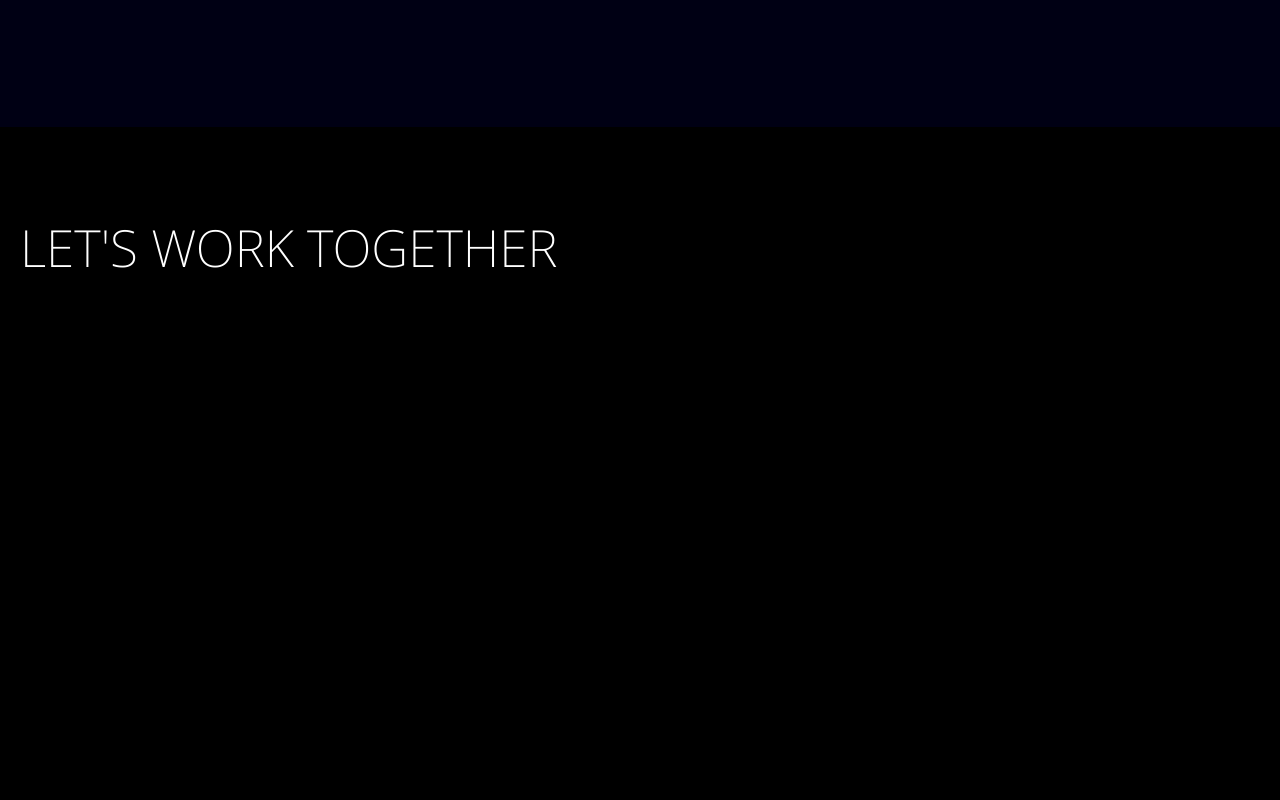
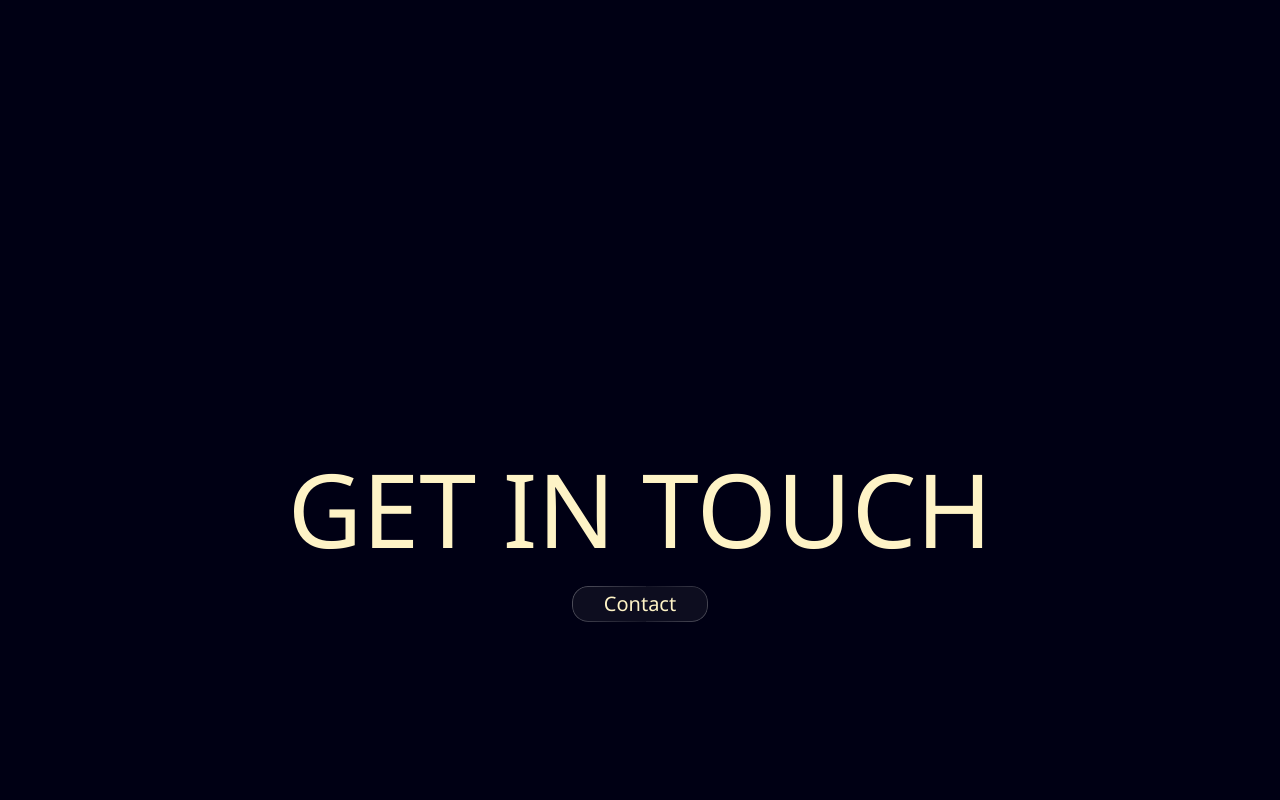
Before and after one commit to Shekhar373/Shekhar_Sharma-portfolio, a React (Vite) app: page / in a window 1280 px wide. Shown: the part 4540-5340 px from the top of the page. Built offline with nearby package versions, Linux system fonts and the light colour scheme.

Commit message:
some data added

```diff
--- a/src/components/Contact.jsx
+++ b/src/components/Contact.jsx
@@ -4,12 +4,9 @@ import ImageShare from '../r3f/ImageSphare'
 
 const Contact = () => {
   return (
-    <div className='h-screen w-full'>
-      <div className='h-screen w-full '>
-        <Canvas>
-          <ImageShare />
-        </Canvas>
-      </div>
+    <div className='h-screen w-full flex flex-col justify-center items-center'>
+      <h1 className='text-[8vw]'>GET IN TOUCH</h1>
+      <button className='button-animation text-xl px-8 py-1 rounded-2xl'>Contact</button>
     </div>
   )
 }
--- a/src/data/project.js
+++ b/src/data/project.js
@@ -4,8 +4,16 @@ export const work = [
     slug: "new-hew-studio",
     cover:
       "https://i.pinimg.com/1200x/0c/6e/3b/0c6e3bb9dab0529b99efbd0849194593.jpg",
+
     description:
       "Zippi is a food and beverage brand crafted with a bold and modern visual identity. From logo to packaging, every element is designed to create a distinctive and memorable brand presence.",
+
+    challenge:
+      "For a production company working with clients like Lollapalooza Paris and Santander, the website needed to do what their films do: capture attention immediately and hold it. The challenge was building a digital experience that felt as intentional and immersive as the content Alaska creates.",
+
+    solution:
+      "We designed the site around the directors — not the company. Each director becomes an entry point into their own visual universe, with video-first presentation and a navigation system that feels like moving through scenes, not pages. The result is a site that works the way Alaska's films do: image first, always.",
+
     livelink: "https://www.newhuestudio.in/",
   },
   {
@@ -15,7 +23,8 @@ export const work = [
       "https://i.pinimg.com/1200x/fc/d1/a8/fcd1a89545d70bfa91916bb1f92386b3.jpg",
     description:
       "Zippi is a food and beverage brand crafted with a bold and modern visual identity. From logo to packaging, every element is designed to create a distinctive and memorable brand presence.",
-    livelink: "https://work-portfolio-y6ty-8ckuimype-shekhar373s-projects.vercel.app/",
+    livelink:
+      "https://work-portfolio-y6ty-8ckuimype-shekhar373s-projects.vercel.app/",
   },
   {
     title: "ECHO STUDIO",
--- a/src/index.css
+++ b/src/index.css
@@ -19,26 +19,26 @@ body {
   src: url(/public/heading.otf);
 }
 
-/* button {
+.button-animation {
   backdrop-filter: blur(10px);
   background: rgba(255, 255, 255, 0.05);
-} */
+}
 
 /* glowing animated border */
-/* button::before {
+.button-animation::before {
   content: "";
   position: absolute;
   inset: 0;
   border-radius: inherit;
   padding: 1px; /* border thickness */
 
-  /* background: linear-gradient(
+   background: linear-gradient(
     120deg,
     transparent,
     rgba(255, 255, 255, 0.431),
     transparent
-  ); */ */
-/*
+  );
+
   background-size: 200% 200%;
   animation: borderMove 4s linear infinite;
 
@@ -47,10 +47,10 @@ body {
     linear-gradient(#000 0 0);
   -webkit-mask-composite: xor;
   mask-composite: exclude;
-} */
+}
 
 /* subtle glow */
-/* button::after {
+.button-animation::after {
   content: "";
   position: absolute;
   inset: 0;
@@ -64,20 +64,20 @@ body {
   transition: 0.3s;
 }
 
-hover effect
-button:hover::after {
+/* hover effect */
+.button-animation:hover::after {
   opacity: 1;
-} */
+}
 
 /* animation */
-/* @keyframes borderMove {
+ @keyframes borderMove {
   0% {
     background-position: 0% 50%;
   }
   100% {
     background-position: 200% 50%;
   }
-} */
+}
 
 .border-animate::after {
   content: "";
--- a/src/pages/Home.jsx
+++ b/src/pages/Home.jsx
@@ -26,7 +26,7 @@ const Home = () => {
           <Projects />
           <AboutMe />
           <Services />
-          {/* <Contact /> */}
+          <Contact />
           <Footer />
         </div>
       </div>
```
